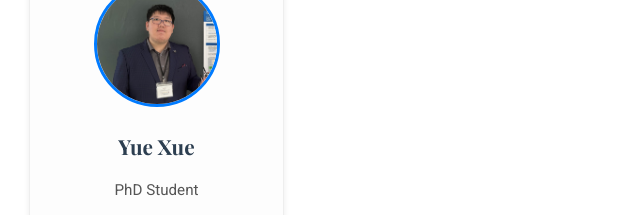
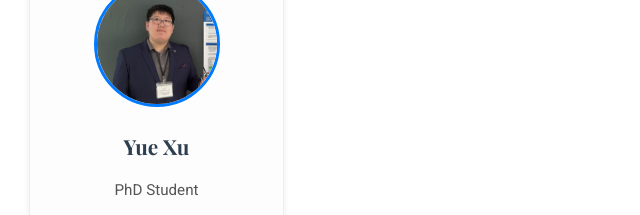
Before and after one commit to SwiftWare-Lab/swiftware-lab.github.io, a plain HTML site: page people.html in a window 1280 px wide. Shown: the part 1260-1475 px from the top of the page, 41-681 px from the left. Drawn offline with nearby package versions, Linux system fonts and the light colour scheme.

Commit message:
fixed typo

```diff
--- a/people.html
+++ b/people.html
@@ -86,7 +86,7 @@
                     </div>
                     <div class="person-tile">
                         <img src="img/yue.jpg" alt="Mahdi">
-                        <h4>Yue Xue</h4>
+                        <h4>Yue Xu</h4>
                         <p>PhD Student</p>
                         <p>Model Compression</p>
                         <a href="https://www.linkedin.com/in/yue-xu-99a7b221b" >Website</a>
```
